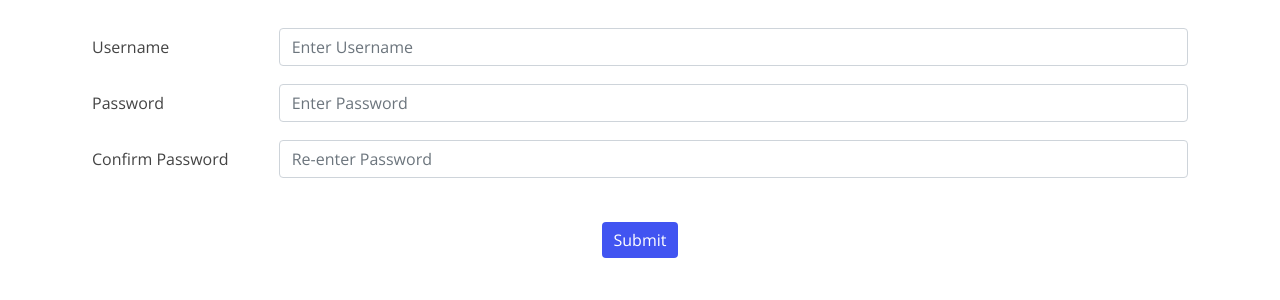
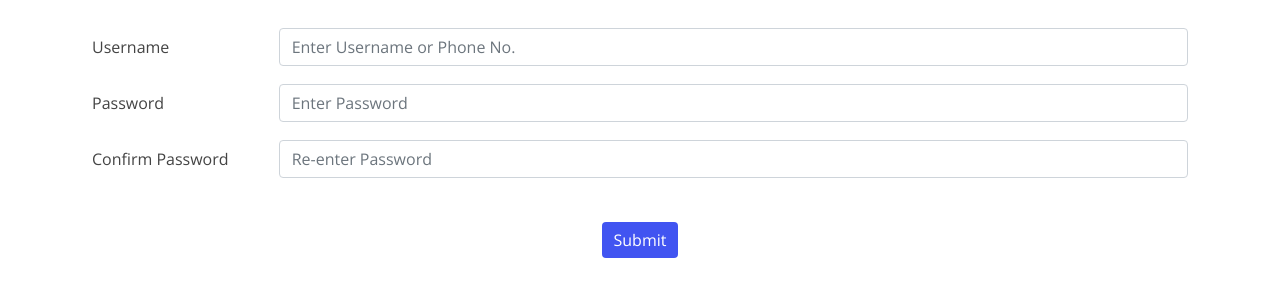
Before and after one commit to GuneetTalwar/meditag-live, a Django app: page /register/ in a window 1280 px wide. Shown: the part 224-524 px from the top of the page. Run offline with Django 3.2, Linux system fonts and the light colour scheme; some libraries are stand-ins or nearby versions.

Commit message:
Update register.html

```diff
--- a/templates/basic_qr/register.html
+++ b/templates/basic_qr/register.html
@@ -12,7 +12,7 @@
         <div class="form-group row" style="margin-top: 18px; margin-bottom: 18px;">
           <label for="staticEmail" class="col-sm-2 col-form-label">Username</label>
           <div class="col-sm-10">
-        <input  class="form-control" type="text" name="username" placeholder="Enter Username" class="form-control">
+        <input  class="form-control" type="text" name="username" placeholder="Enter Username or Phone No." class="form-control">
 
           </div>
         </div>
```
